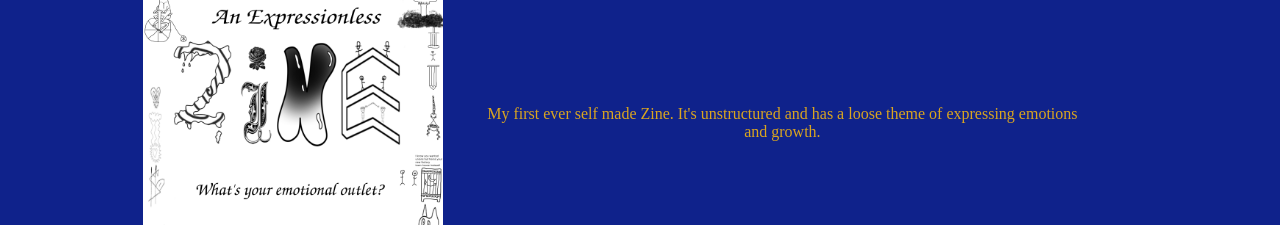
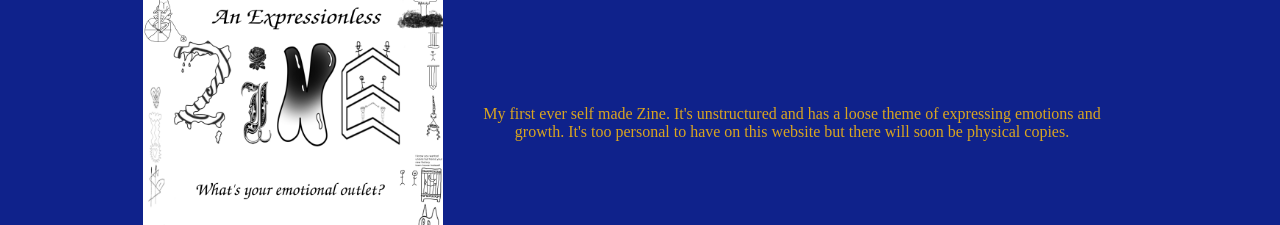
Before and after one commit to Ezequiel-Valencia/AvocadoMoon.github.io, a SvelteKit app: page /zines in a window 1280 px wide. Shown: the part 914-1139 px from the top of the page. Built offline with nearby package versions, Linux system fonts and the light colour scheme; a web font is replaced by a local one.

Commit message:
Explain why there's no zines for reading on the site

```diff
--- a/src/routes/zines/zines.svelte
+++ b/src/routes/zines/zines.svelte
@@ -3,7 +3,7 @@
     const zines = [
         {
             zineCover: dirPrefix + "/Expressionless Cover.png",
-            description: "My first ever self made Zine. It's unstructured and has a loose theme of expressing emotions and growth."
+            description: "My first ever self made Zine. It's unstructured and has a loose theme of expressing emotions and growth. It's too personal to have on this website but there will soon be physical copies."
         },
         {
             zineCover: dirPrefix + "/Pandora_Poster.png",
```
